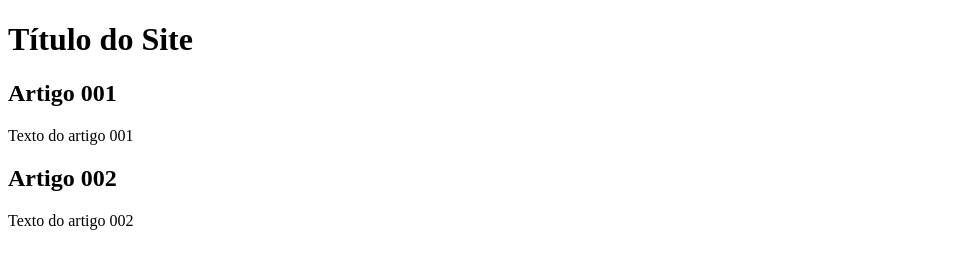
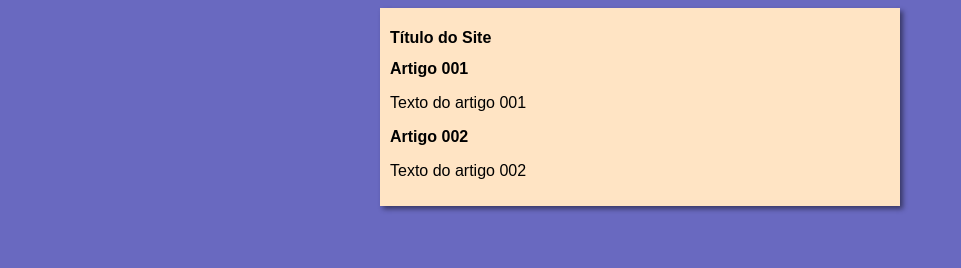
Before and after one commit to Silvaluska/Projeto-site, a plain HTML site: page index.html in a window 1280 px wide. Shown: the whole page, without its empty margins (0-961 px from the left). Drawn offline with Linux system fonts and the light colour scheme.

Commit message:
Mudando o design

```diff
--- /dev/null
+++ b/estilos/style.css
@@ -0,0 +1,14 @@
+*{
+    font-family: Arial, Helvetica, sans-serif;
+    font-size: 16px;
+}
+body {
+    background-color: rgb(105, 105, 192);
+}
+main {
+    background-color: bisque;
+    width: 500px;
+    margin: auto;
+    padding: 10px;
+    box-shadow: 3px 3px 5px rgba(0, 0, 0, 0.47);
+}
--- a/index.html
+++ b/index.html
@@ -5,6 +5,7 @@
     <meta http-equiv="X-UA-Compatible" content="IE=edge">
     <meta name="viewport" content="width=device-width, initial-scale=1.0">
     <title>Título do site</title>
+    <link rel="stylesheet" href="estilos/style.css">
 </head>
 <body>
     <main>
```
